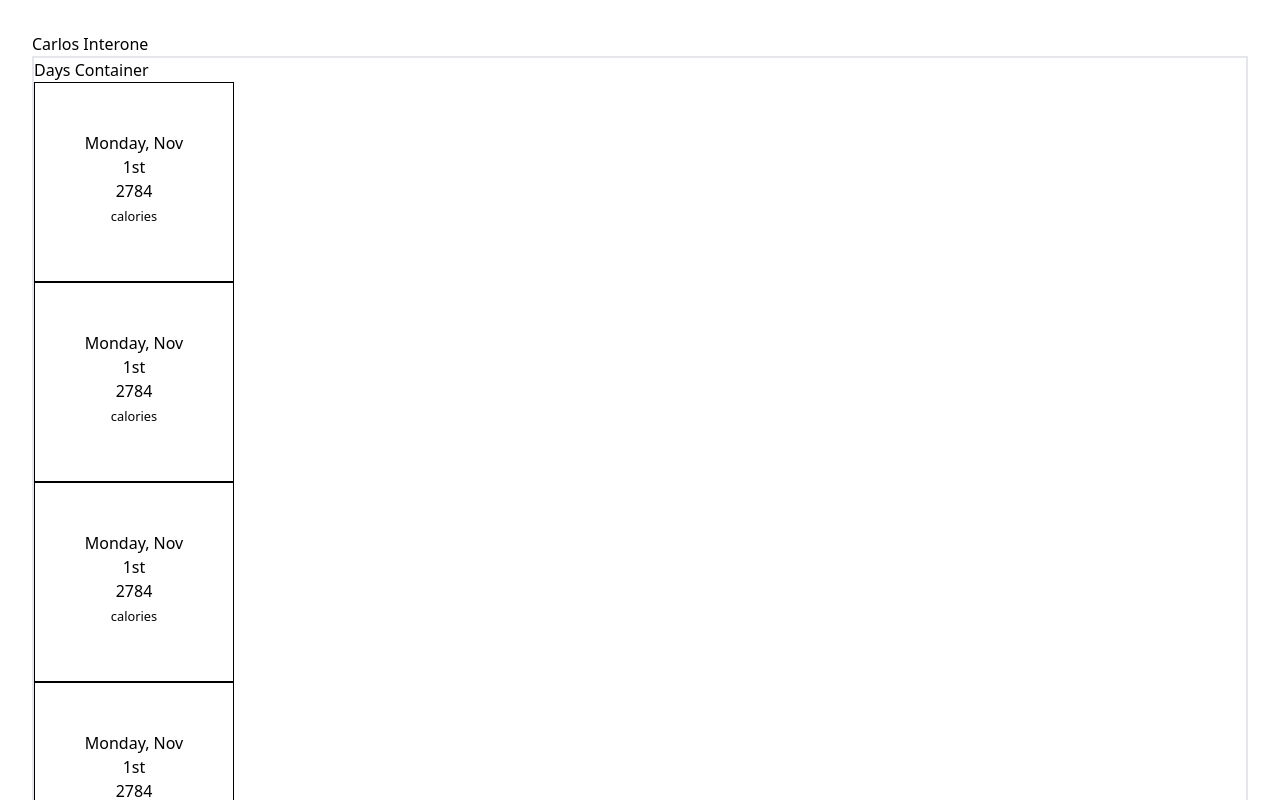
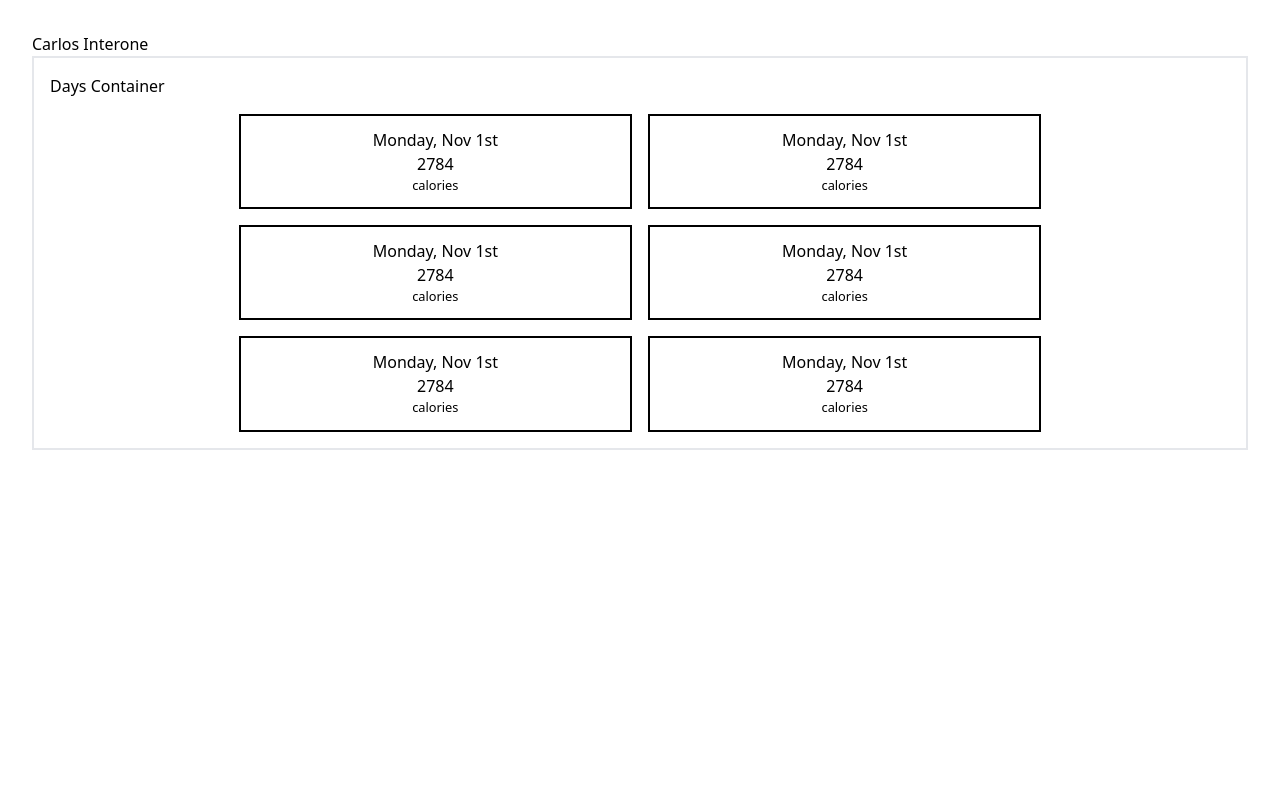
Before and after one commit to mostlyclicks/meal-tracker, a React (Create React App) app: page / in a window 1280 px wide. Shown: the top 800 px of the page. Built offline with nearby package versions, Linux system fonts and the light colour scheme.

Commit message:
add basic tailwind to day/days

```diff
--- a/src/components/Day.js
+++ b/src/components/Day.js
@@ -2,7 +2,7 @@ import React from 'react'
 
 const Day = () => {
   return (
-    <div style={{border:'1px solid black', textAlign:'center', padding:'3rem', width:'200px', height: '200px'}}>
+    <div className="flex w-1/3 border-2 border-black text-center flex-col p-3">
       <p>Monday, Nov 1st</p>
       <h3>2784</h3>
       <small>calories</small>
--- a/src/components/Days.js
+++ b/src/components/Days.js
@@ -3,8 +3,8 @@ import Day from './Day'
 
 const Days = () => {
   return (
-    <div className="border-solid border-2 border-black-400 mx-auto sm:max-w-screen-md md:max-w-screen-lg lg:max-w-screen-xl ">
-      <h1>Days Container</h1>
+    <div className="container border-solid border-2 border-black-400 mx-auto flex flex-wrap gap-4 justify-center p-4">
+      <h1 className="w-full">Days Container</h1>
       <Day />
       <Day />
       <Day />
```
